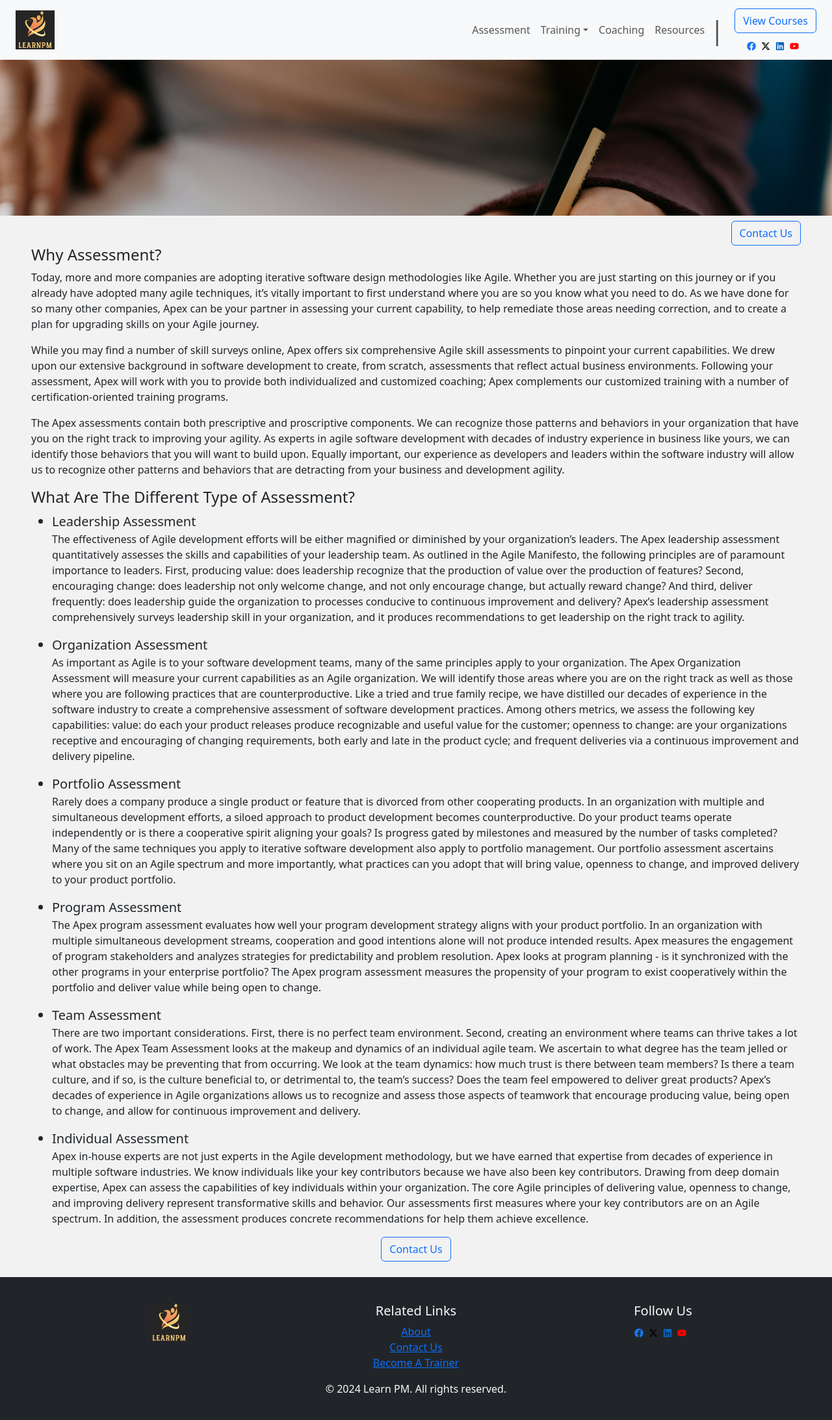
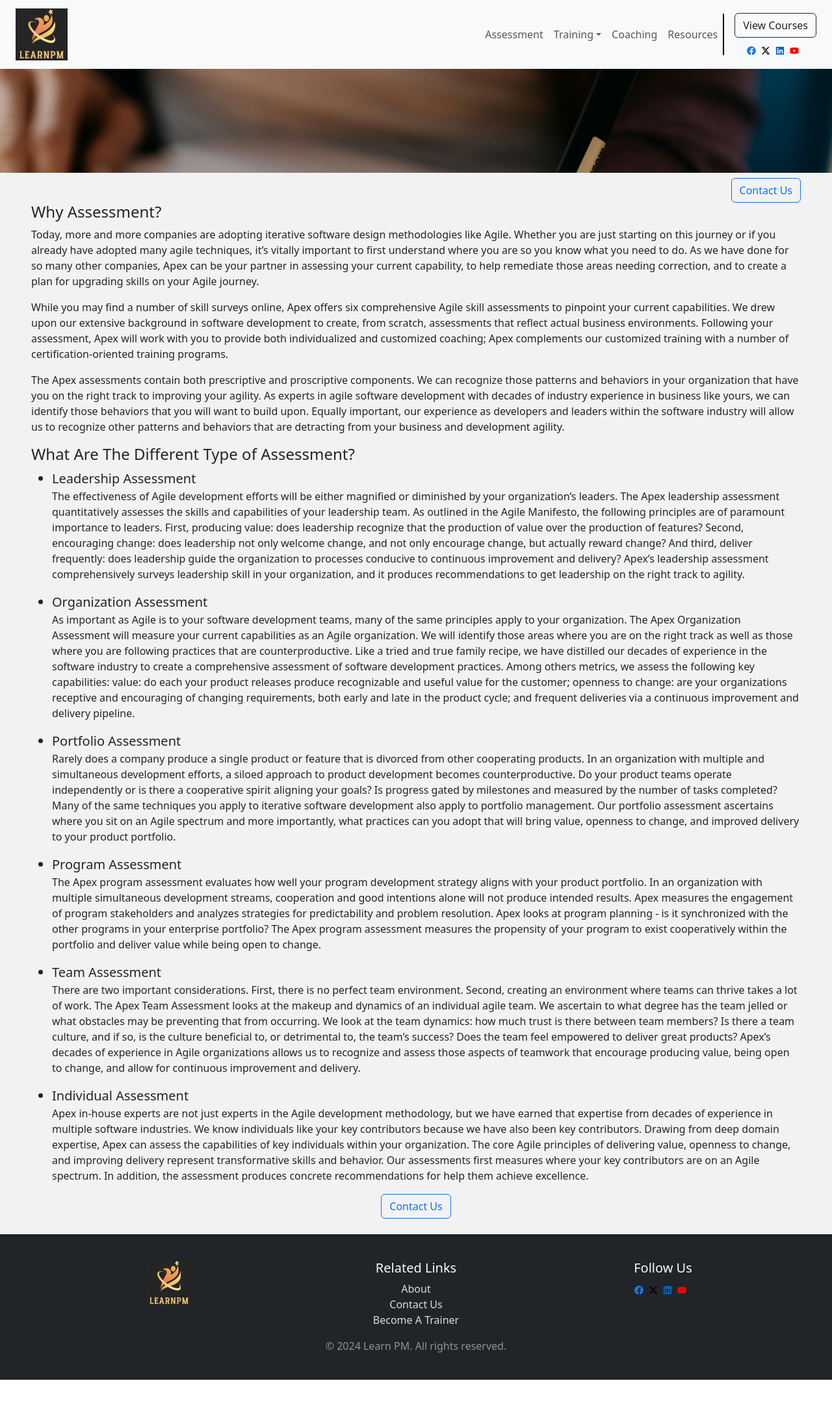
Before and after one commit to Mo2artGit/learnpm, a React (Create React App) app: page /learnpm/assessment in a window 1280 px wide. Shown: the top 2186 px of the page at 65% size. After the commit the page ends 2124 px from the top, so only its background shows below. Built offline with nearby package versions, Linux system fonts and the light colour scheme.

Commit message:
fixed issues from testing: logo size, colliding, margin, styling

```diff
--- a/src/components/Assessment.js
+++ b/src/components/Assessment.js
@@ -7,7 +7,7 @@ import Footer from './Footer';
 function Assessment() {
   return (
     <div>
-      <div style={{ height: '30vh', overflow: 'hidden' }}>
+      <div style={{ height: '20vh', overflow: 'hidden' }}>
         <img src={Img} alt="Cropped Img" style={{ width: '100%', objectFit: 'cover' }} />
       </div>
       <div className="d-flex justify-content-end mt-2 me-5">
--- a/src/components/Footer.js
+++ b/src/components/Footer.js
@@ -14,8 +14,8 @@ function Footer() {
                     <Col>
                         <img
                             src={Logo}
-                            width="60"
-                            height="60"
+                            width="70"
+                            height="70"
                             className="d-inline-block align-top"
                             alt="Learn PM logo"
                         />
@@ -23,12 +23,11 @@ function Footer() {
                     <Col>
                         <h5>Related Links</h5>
                         <ul className="list-unstyled">
-                            <li><Link to="/about">About</Link></li>
-                            <li><Link to="/contact">Contact Us</Link></li>
-                            <li><Link to="/contact">Become A Trainer</Link></li>
+                            <li><Link to="/about" style={{ color: '#dbdcdc', textDecoration: 'none' }}>About</Link></li>
+                            <li><Link to="/contact" style={{ color: '#dbdcdc', textDecoration: 'none' }}>Contact Us</Link></li>
+                            <li><Link to="/contact" style={{ color: '#dbdcdc', textDecoration: 'none' }}>Become A Trainer</Link></li>
                         </ul>
-                        <p>&copy; 2024 Learn PM. All rights reserved.</p>
-
+                        <p className='text-white-50'>&copy; 2024 Learn PM. All rights reserved.</p>
                     </Col>
                     <Col>
                         <h5>Follow Us</h5>
--- a/src/components/Home.js
+++ b/src/components/Home.js
@@ -21,11 +21,11 @@ function Home() {
   };
   const imageStyle = {
     width: '100%',
-    height: '30vh',
+    height: '20vh',
   };
   const buttonstyle = {
     position: 'absolute',
-    bottom: "8%",
+    bottom: "15%",
     right: "15%", zIndex: 1
   };
 
@@ -36,7 +36,7 @@ function Home() {
         <Carousel>
           <Carousel.Item>
             <img src={Si1} className="d-block w-100" alt="First slide" style={scrollImageStyle} />
-            <Carousel.Caption className="mb-4">
+            <Carousel.Caption style={{ bottom: "18%" }}>
               <h3>About Us</h3>
               <p>
                 Who We Are: We are your go-to Agile experts with master's degrees and decades of industry experience.
@@ -45,30 +45,32 @@ function Home() {
                 What We Do: We are Agile experts providing you with our industry-leading 360° Assessment, coaching, and training.
               </p>
             </Carousel.Caption>
-            <Button variant="light" style={buttonstyle}>Collaborate</Button>
+            <Button variant="outline-light" style={buttonstyle}>Collaborate</Button>
           </Carousel.Item>
           <Carousel.Item>
             <img src={Si2} className="d-block w-100" alt="Second slide" style={scrollImageStyle} />
             <Link to="/assessment">
-              <Button variant="light" style={buttonstyle}>Schedule An Assessment</Button>
+              <Button variant="outline-light" style={buttonstyle}>Schedule An Assessment</Button>
             </Link>
-            <Carousel.Caption className="mb-4">
+            <Carousel.Caption style={{ bottom: "18%" }}>
               <h3>Assessment</h3>
             </Carousel.Caption>
           </Carousel.Item>
           <Carousel.Item>
             <img src={Si3} className="d-block w-100" alt="Third slide" style={scrollImageStyle} />
-            <Button variant="light" style={buttonstyle}>View Courses</Button>
-            <Carousel.Caption className="mb-4">
+            <Link to="/training">
+              <Button variant="outline-light" style={buttonstyle}>View Courses</Button>
+            </Link>
+            <Carousel.Caption style={{ bottom: "18%" }}>
               <h3>Courses</h3>
             </Carousel.Caption>
           </Carousel.Item>
           <Carousel.Item>
             <img src={Si4} className="d-block w-100" alt="Fourth slide" style={scrollImageStyle} />
             <Link to="/coaching">
-              <Button variant="light" style={buttonstyle}>Our Offerings</Button>
+              <Button variant="outline-light" style={buttonstyle}>Our Offerings</Button>
             </Link>
-            <Carousel.Caption className="mb-4">
+            <Carousel.Caption style={{ bottom: "18%" }}>
               <h3>Coaching</h3>
             </Carousel.Caption>
           </Carousel.Item>
@@ -80,36 +82,36 @@ function Home() {
         <Container>
           <Row>
             <Col>
-              <Card className='mb-4'>
+              <Card className='h-100'>
                 <Card.Body>
                   <Image className="d-block w-100 mb-3" src={AssessmentImg} />
                   <Card.Text>
-                    Apex agile experts can perform an Agile Maturity Assessment for your company. We thoroughly
+                    Learn PM agile experts can perform an Agile Maturity Assessment for your company. We thoroughly
                     study your business organization and measure how the software development practices you
-                    follow conform to the Agile Manifesto's 12 Agile Principles...<Link to="/assessment">More</Link>
+                    follow conform to the Agile Manifesto's 12 Agile Principles...<Link to="/assessment" style={{ color: '#999c9a', textDecoration: 'none' }}>More</Link>
                   </Card.Text>
                 </Card.Body>
               </Card>
             </Col>
             <Col>
-              <Card className='mb-4'>
+              <Card className='h-100'>
                 <Card.Body>
                   <Image className="d-block w-100 mb-3" src={TrainingImg} />
                   <Card.Text>
-                    Working one on one with your own technology leaders, Apex experts share our decades of Agile
-                    expertise, with just the right level of sensitivity and suitability for your business needs...<Link to="/training">More</Link>
+                    Working one on one with your own technology leaders, Learn PM experts share our decades of Agile
+                    expertise, with just the right level of sensitivity and suitability for your business needs...<Link to="/training" style={{ color: '#999c9a', textDecoration: 'none' }}>More</Link>
                   </Card.Text>
                 </Card.Body>
               </Card>
             </Col>
             <Col>
-              <Card className='mb-4'>
+              <Card className='h-100'>
                 <Card.Body>
                   <Image className="d-block w-100 mb-3" src={CoachingImg} />
                   <Card.Text>
-                    Apex coursework will thoroughly prepare you for Agile certification. Having worked side-byside with the three elite certification agencies, we know just what you will need to gain
+                    Learn PM coursework will thoroughly prepare you for Agile certification. Having worked side-byside with the three elite certification agencies, we know just what you will need to gain
                     certification from the three important certification organizations SAFe, Scrum.org, and Scrum
-                    Alliance...<Link to="/coaching">More</Link>
+                    Alliance...<Link to="/coaching" style={{ color: '#999c9a', textDecoration: 'none' }}>More</Link>
                   </Card.Text>
                 </Card.Body>
               </Card>
@@ -139,7 +141,7 @@ function Home() {
             </Col>
             <Col xs={8} className=' d-flex align-items-center'>
               <p class="text-start">
-                Apex is a boutique Agile consultancy with decades of software development experience. We
+                Learn PM is a boutique Agile consultancy with decades of software development experience. We
                 grew up in the era of structured design methodologies, adapted our learning to the rapid
                 development approaches, and graduated to Agile. Wherever you are in your software evolution,
                 we are there to help in your journey.
@@ -225,7 +227,7 @@ function Home() {
               </Form.Group>
             </Col>
           </Row>
-          <Row>
+          <Row className='mt-2'>
             <Col xs={12}>
               <Button variant="secondary" type="submit">
                 Sign Up
--- a/src/components/Navigator.js
+++ b/src/components/Navigator.js
@@ -11,8 +11,8 @@ function NavigationBar() {
       <Navbar.Brand as={Link} to="/">
         <img
           src={Logo}
-          width="60"
-          height="60"
+          width="80"
+          height="80"
           className="d-inline-block align-top"
           alt="Learn PM logo"
         />
@@ -28,10 +28,11 @@ function NavigationBar() {
           </NavDropdown>
           <Nav.Link as={Link} to="/coaching">Coaching</Nav.Link>
           <Nav.Link as={Link} to="/rescources">Resources</Nav.Link>
-          <Navbar.Text className="fs-1">|</Navbar.Text>
+          <div className="d-none d-lg-block" style={{ borderLeft: '2px solid black', height: '4rem' }}></div> {/* Vertical line for desktop */}
+          <div className="d-block d-lg-none" style={{ borderTop: '2px solid black', width: '100%', margin: '10px 0' }}></div> {/* Horizontal line for mobile */}
         </Nav>
         <div className="d-flex flex-column align-items-center">
-          <Button variant="outline-primary" className="mb-2">View Courses</Button>
+          <Button variant="outline-dark" className="mb-2">View Courses</Button>
           <small>
             <a target="_blank" rel="noopener noreferrer" href="https://www.facebook.com" className="me-2"><FaFacebook style={{ color: '#1877F2' }} /></a>
             <a target="_blank" rel="noopener noreferrer" href="https://twitter.com" className="me-2"><FaXTwitter style={{ color: '#000000' }} /></a>
```
Also changed, not shown: src/components/Training.js (+10 -10 lines), public/logo192.png, public/logo512.png.
